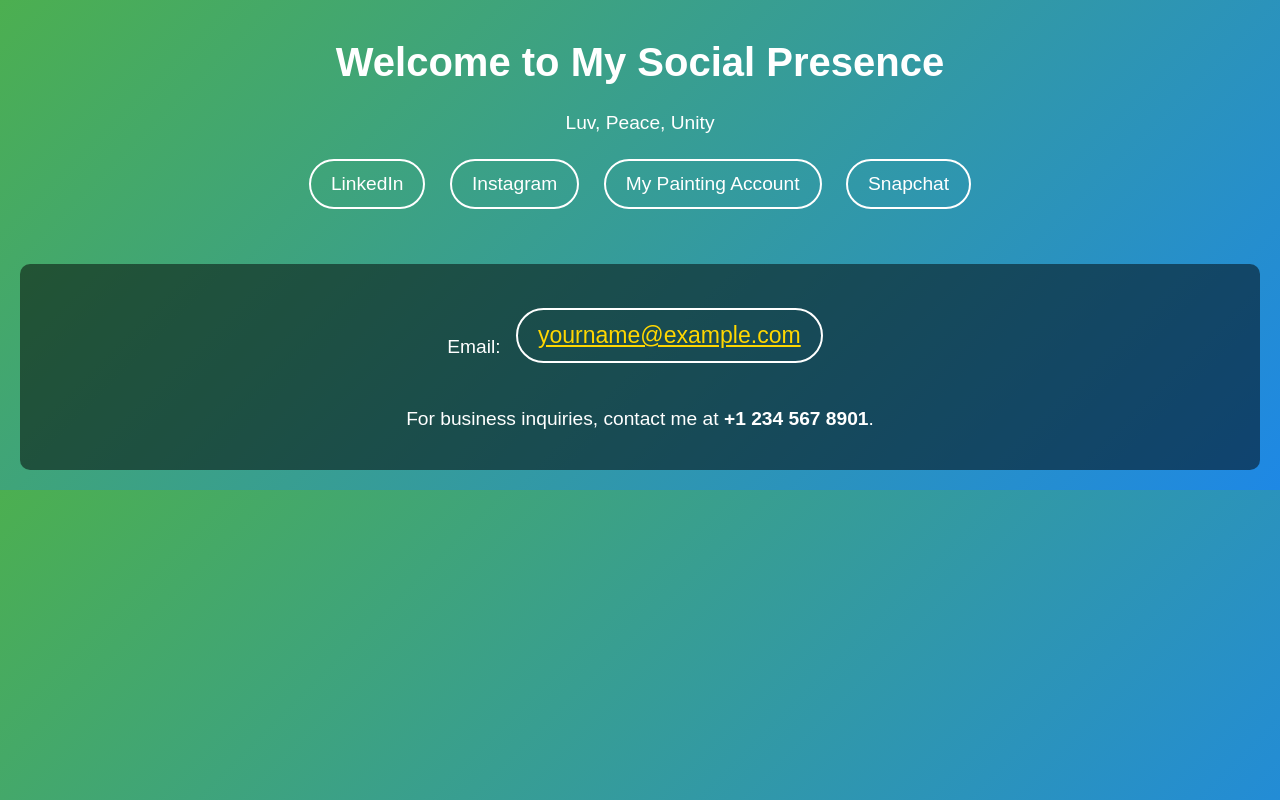
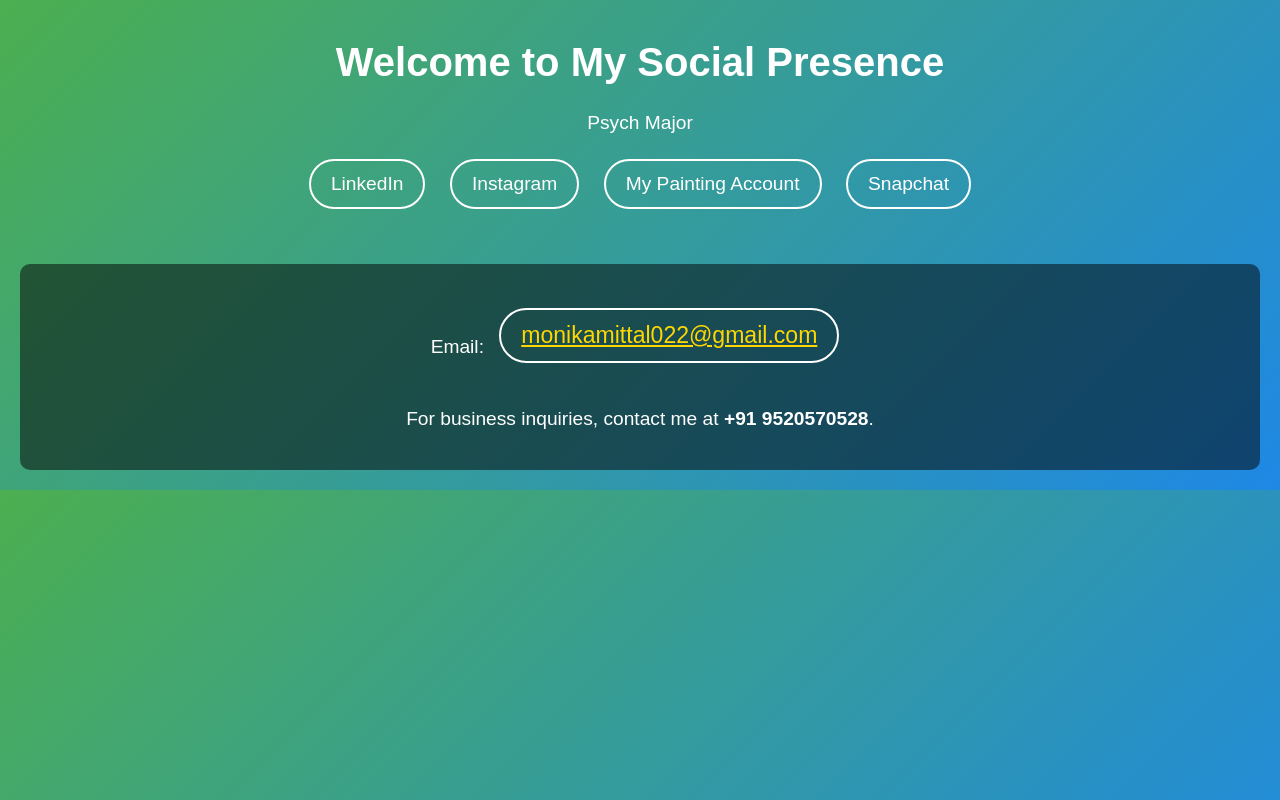
Before and after one commit to akj-9/Klink, a plain HTML site: page index.html in a window 1280 px wide. Drawn offline with Linux system fonts and the light colour scheme.

Commit message:
Third Commit

```diff
--- a/index.html
+++ b/index.html
@@ -91,7 +91,7 @@
 </head>
 <body>
     <h1>Welcome to My Social Presence</h1>
-    <p>Luv, Peace, Unity</p>
+    <p>Psych Major</p>
 
     <!-- Social Links -->
     <a href="https://www.linkedin.com/in/monika-mittal-2b3738269?utm_source=share&utm_campaign=share_via&utm_content=profile&utm_medium=ios_app" target="_blank">LinkedIn</a>
@@ -101,8 +101,8 @@
 
     <!-- Footer -->
     <footer>
-        <p>Email: <a href="mailto:yourname@example.com">yourname@example.com</a></p>
-        <p>For business inquiries, contact me at <strong>+1 234 567 8901</strong>.</p>
+        <p>Email: <a href="mailto:yourname@example.com">monikamittal022@gmail.com</a></p>
+        <p>For business inquiries, contact me at <strong>+91 9520570528</strong>.</p>
     </footer>
 </body>
 </html>
```
